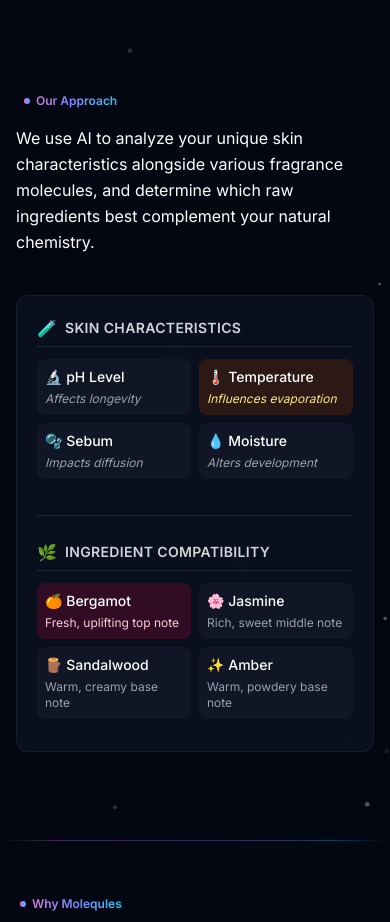
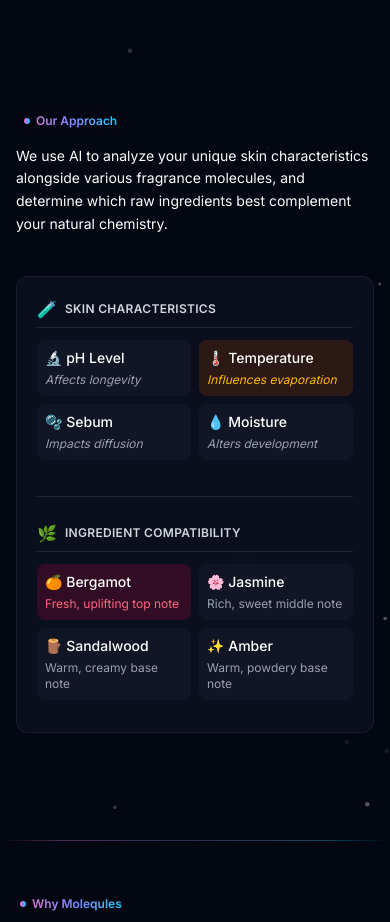
Before and after one commit to florian-lup/molequles, a Next.js app: page / in a window 390 px wide. Shown: the part 1520-2442 px from the top of the page. Built offline with nearby package versions, Linux system fonts and the light colour scheme.

Commit message:
adjusted text size for mobile in solution header

```diff
--- a/src/components/home/Solution.tsx
+++ b/src/components/home/Solution.tsx
@@ -31,14 +31,14 @@ const PerfumeIngredientsList = () => {
     isClient,
     ingredients.length,
     'bg-rose-900/30',
-    'text-rose-200'
+    'text-rose-400'
   );
 
   return (
     <div className="h-full flex flex-col">
       <div className="flex items-center mb-3 border-b border-gray-700/50 pb-1.5">
         <span className="mr-2 text-base md:text-lg">🌿</span>
-        <h3 className="text-sm md:text-base font-semibold text-gray-300 uppercase tracking-wide">
+        <h3 className="text-xs md:text-sm font-semibold text-gray-300 uppercase tracking-wide">
           Ingredient Compatibility
         </h3>
       </div>
@@ -82,14 +82,14 @@ const SkinCharacteristicsList = () => {
     isClient,
     characteristics.length,
     'bg-amber-900/30',
-    'text-amber-200'
+    'text-amber-400'
   );
 
   return (
     <div className="h-full flex flex-col">
       <div className="flex items-center mb-3 border-b border-gray-700/50 pb-1.5">
         <span className="mr-2 text-base md:text-lg">🧪</span>
-        <h3 className="text-sm md:text-base font-semibold text-gray-300 uppercase tracking-wide">
+        <h3 className="text-xs md:text-sm font-semibold text-gray-300 uppercase tracking-wide">
           Skin Characteristics
         </h3>
       </div>
@@ -148,13 +148,13 @@ export default function Solution() {
             <div className="mb-3">
               <Badge>Our Approach</Badge>
             </div>
-            <h3 className="text-base md:text-2xl lg:text-3xl text-white mb-2 leading-relaxed">
+            <h3 className="text-sm md:text-lg lg:text-2xl text-white mb-2 leading-relaxed">
               We use AI to analyze your unique skin characteristics alongside various fragrance molecules, and determine which raw ingredients best complement your natural chemistry.
             </h3>
           </div>
 
           {/* Main content */}
-            <SolutionCard />
+          <SolutionCard />
       </Container>
     </Section>
   );
```
